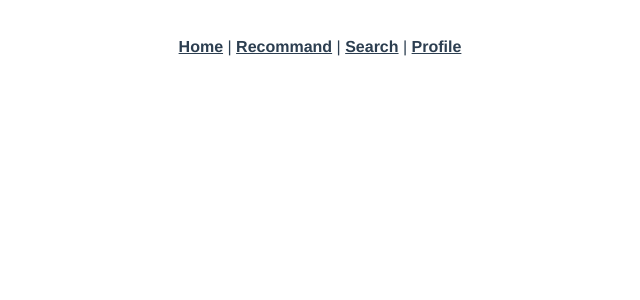
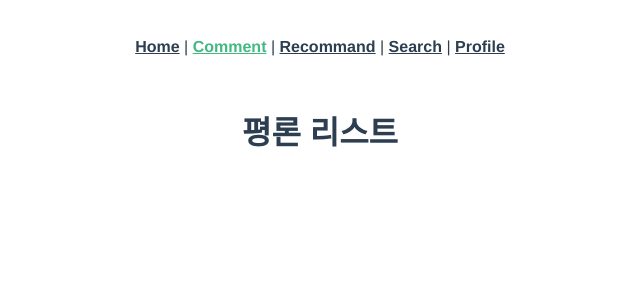
Before and after one commit to Maker-H/Teampjt-Movie-Service, a Vue app in the folder front-server/: page /v/comments in a window 1280 px wide. Shown: the top 300 px of the page, without its empty margins (320-960 px from the left). Built offline with nearby package versions, Linux system fonts and the light colour scheme.

Commit message:
feat: comment 라우터 추가
- 평론 리스트를 보여주는 CommentView 추가

SMS-6

```diff
--- a/front-server/src/App.vue
+++ b/front-server/src/App.vue
@@ -3,9 +3,9 @@
     <nav>
       <router-link :to="{name: 'HomeView'}">Home</router-link> |
       <!-- TODO: 평론 리스트 -->
+      <router-link :to="{name: 'CommentView'}">Comment</router-link> |
       <router-link :to="{name: 'RecommandView'}">Recommand</router-link> |
       <router-link :to="{name: 'SearchView'}">Search</router-link> |
-      <!-- TODO: 프로필 -->
       <router-link :to="{name: 'ProfileView'}">Profile</router-link>
     </nav>
     <router-view/>
--- a/front-server/src/router/index.js
+++ b/front-server/src/router/index.js
@@ -4,6 +4,7 @@ import HomeView from '@/views/HomeView.vue'
 import SearchView from '@/views/SearchView.vue'
 import RecommandView from '@/views/RecommandView.vue'
 import ProfileView from '@/views/ProfileView.vue'
+import CommentView from '@/views/CommentView.vue'
 
 Vue.use(VueRouter)
 
@@ -28,6 +29,11 @@ const routes = [
     name: 'ProfileView',
     component: ProfileView
   },
+  {
+    path: '/v/comments',
+    name: 'CommentView',
+    component: CommentView
+  },
 ]
 
 const router = new VueRouter({
--- /dev/null
+++ b/front-server/src/views/CommentView.vue
@@ -0,0 +1,15 @@
+<template>
+  <div>
+    <h1>평론 리스트</h1>
+  </div>
+</template>
+
+<script>
+export default {
+  name: 'CommentView'
+}
+</script>
+
+<style>
+
+</style>
```
